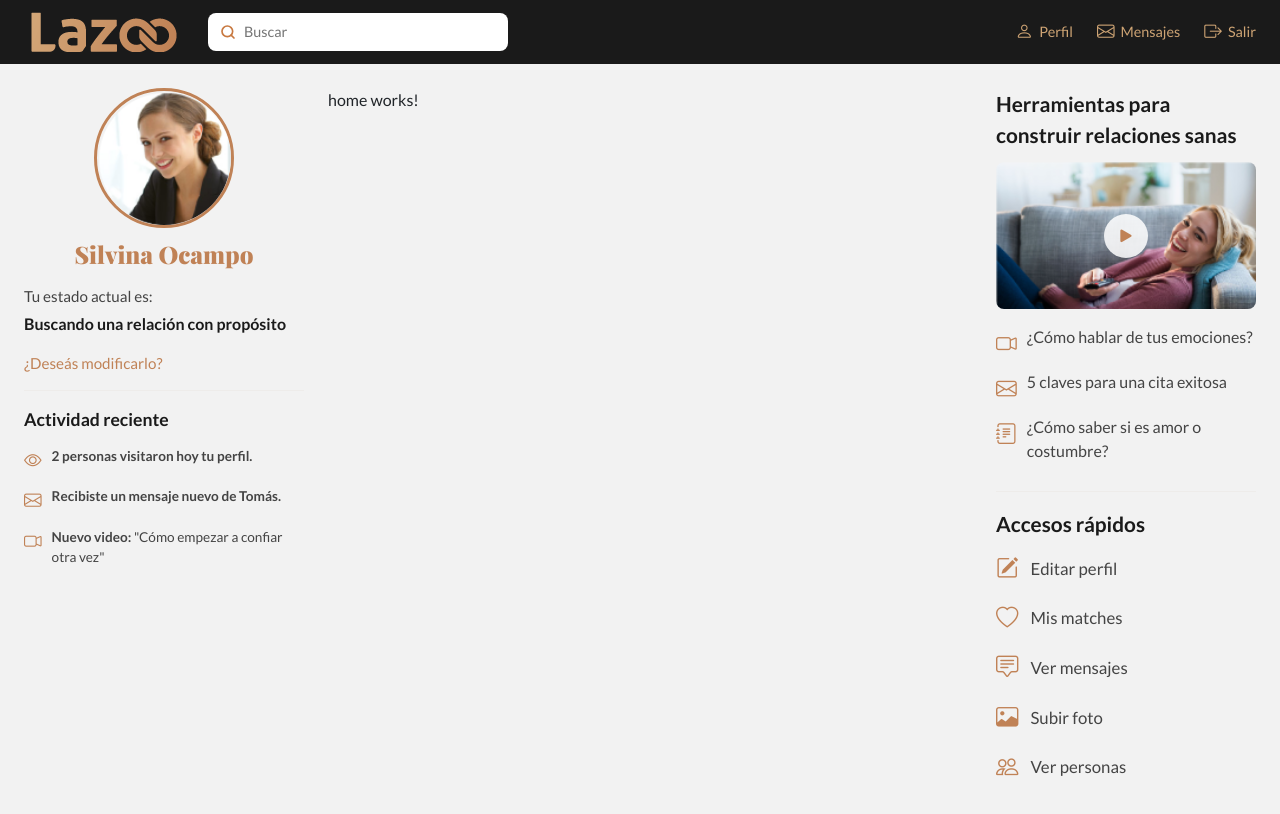
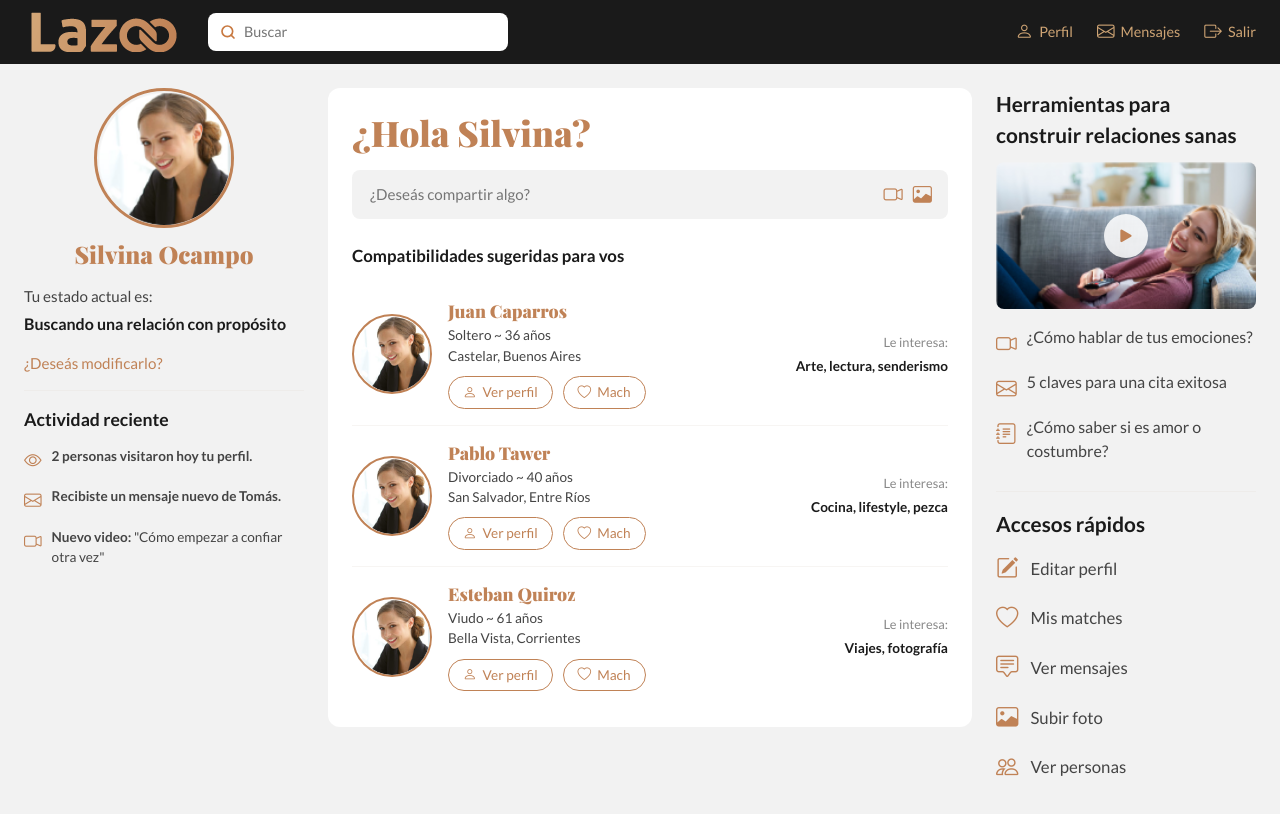
Before and after one commit to gaboqu/lazzo, an Angular app: page /home in a window 1280 px wide. Shown: the top 814 px of the page. Built offline with nearby package versions, Linux system fonts and the light colour scheme.

Commit message:
feat(home): apply visual identity styles and layout updates

```diff
--- a/src/app/layout/main-layout/main-layout.component.css
+++ b/src/app/layout/main-layout/main-layout.component.css
@@ -6,8 +6,10 @@
   padding: 24px;
   min-height: calc(100vh - 65px);
   background-color: #f2f2f2;
+  align-items: start;
+  max-width: 1400px;
+  margin: 0 auto;
 }
-
 .sidebar-left {
   grid-area: sidebar-left;
 }
--- a/src/app/pages/home/home.component.css
+++ b/src/app/pages/home/home.component.css
@@ -0,0 +1,165 @@
+.home-container {
+  background-color: #fff;
+  border-radius: 12px;
+  padding: 24px;
+}
+
+.home-greeting {
+  font-family: var(--font-title);
+  color: #c08256;
+  font-size: 2.2rem;
+  margin-bottom: 16px;
+}
+
+.share-bar {
+  display: flex;
+  align-items: center;
+  background-color: #f2f2f2;
+  border-radius: 8px;
+  padding: 10px 16px;
+  gap: 12px;
+  margin-bottom: 24px;
+}
+
+.share-input {
+  flex: 1;
+  border: none;
+  background: transparent;
+  font-family: var(--font-body);
+  font-size: 0.95rem;
+  color: #444;
+  outline: none;
+}
+
+.share-actions {
+  display: flex;
+  gap: 10px;
+}
+
+.share-icon {
+  color: #c08256;
+  font-size: 1.2rem;
+  cursor: pointer;
+}
+
+.suggestions-container {
+  margin-top: 8px;
+}
+
+.suggestions-title {
+  font-family: var(--font-body);
+  font-weight: 700;
+  font-size: 1.05rem;
+  color: #1a1a1a;
+  margin-bottom: 20px;
+}
+
+.suggestion-item {
+  display: flex;
+  align-items: center;
+  gap: 16px;
+  padding: 12px 0;
+}
+
+.suggestion-photo-wrapper {
+  width: 80px;
+  height: 80px;
+  border-radius: 50%;
+  overflow: hidden;
+  flex-shrink: 0;
+  border: 2px solid #c08256;
+}
+
+.suggestion-photo {
+  width: 100%;
+  height: 100%;
+  object-fit: cover;
+}
+
+.suggestion-info {
+  flex: 1;
+}
+
+.suggestion-name {
+  font-family: var(--font-title);
+  color: #c08256;
+  font-size: 1.1rem;
+  margin-bottom: 4px;
+}
+
+.suggestion-detail {
+  font-family: var(--font-body);
+  font-size: 0.85rem;
+  color: #444;
+  margin: 0;
+}
+
+.suggestion-actions {
+  display: flex;
+  gap: 10px;
+  margin-top: 10px;
+}
+
+.btn-ver-perfil {
+  border: 1px solid #c08256;
+  background: transparent;
+  color: #c08256;
+  font-family: var(--font-body);
+  font-size: 0.85rem;
+  padding: 5px 14px;
+  border-radius: 20px;
+  cursor: pointer;
+  display: flex;
+  align-items: center;
+  gap: 6px;
+}
+
+.btn-ver-perfil:hover {
+  background-color: #c08256;
+  color: #fff;
+}
+
+.btn-mach {
+  border: 1px solid #c08256;
+  background: transparent;
+  color: #c08256;
+  font-family: var(--font-body);
+  font-size: 0.85rem;
+  padding: 5px 14px;
+  border-radius: 20px;
+  cursor: pointer;
+  display: flex;
+  align-items: center;
+  gap: 6px;
+}
+
+.btn-mach:hover {
+  background-color: #c08256;
+  color: #fff;
+}
+
+.suggestion-interests {
+  text-align: right;
+  min-width: 140px;
+}
+
+.interests-label {
+  font-family: var(--font-body);
+  font-size: 0.8rem;
+  color: #888;
+  margin-bottom: 4px;
+}
+
+.interests-value {
+  font-family: var(--font-body);
+  font-weight: 700;
+  font-size: 0.85rem;
+  color: #1a1a1a;
+  margin: 0;
+}
+
+.suggestion-divider {
+  border: none;
+  border-top: 1px solid #e0d8d0;
+  margin: 4px 0;
+}
--- a/src/app/pages/home/home.component.html
+++ b/src/app/pages/home/home.component.html
@@ -1 +1,92 @@
-<p>home works!</p>
+<div class="home-container">
+
+  <div class="home-header">
+    <h1 class="home-greeting">¿Hola Silvina?</h1>
+    <div class="share-bar">
+      <input type="text" class="share-input" placeholder="¿Deseás compartir algo?" maxlength="150" />
+      <div class="share-actions">
+        <i class="bi bi-camera-video share-icon"></i>
+        <i class="bi bi-image share-icon"></i>
+      </div>
+    </div>
+  </div>
+
+  <div class="suggestions-container">
+    <p class="suggestions-title">Compatibilidades sugeridas para vos</p>
+
+    <div class="suggestion-item">
+      <div class="suggestion-photo-wrapper">
+        <img src="assets/images/avatar-placeholder.png" alt="Juan Caparros" class="suggestion-photo" />
+      </div>
+      <div class="suggestion-info">
+        <h4 class="suggestion-name">Juan Caparros</h4>
+        <p class="suggestion-detail">Soltero ~ 36 años</p>
+        <p class="suggestion-detail">Castelar, Buenos Aires</p>
+        <div class="suggestion-actions">
+          <button class="btn-ver-perfil">
+            <i class="bi bi-person"></i> Ver perfil
+          </button>
+          <button class="btn-mach">
+            <i class="bi bi-heart"></i> Mach
+          </button>
+        </div>
+      </div>
+      <div class="suggestion-interests">
+        <p class="interests-label">Le interesa:</p>
+        <p class="interests-value">Arte, lectura, senderismo</p>
+      </div>
+    </div>
+
+    <hr class="suggestion-divider" />
+
+    <div class="suggestion-item">
+      <div class="suggestion-photo-wrapper">
+        <img src="assets/images/avatar-placeholder.png" alt="Pablo Tawer" class="suggestion-photo" />
+      </div>
+      <div class="suggestion-info">
+        <h4 class="suggestion-name">Pablo Tawer</h4>
+        <p class="suggestion-detail">Divorciado ~ 40 años</p>
+        <p class="suggestion-detail">San Salvador, Entre Ríos</p>
+        <div class="suggestion-actions">
+          <button class="btn-ver-perfil">
+            <i class="bi bi-person"></i> Ver perfil
+          </button>
+          <button class="btn-mach">
+            <i class="bi bi-heart"></i> Mach
+          </button>
+        </div>
+      </div>
+      <div class="suggestion-interests">
+        <p class="interests-label">Le interesa:</p>
+        <p class="interests-value">Cocina, lifestyle, pezca</p>
+      </div>
+    </div>
+
+    <hr class="suggestion-divider" />
+
+    <div class="suggestion-item">
+      <div class="suggestion-photo-wrapper">
+        <img src="assets/images/avatar-placeholder.png" alt="Esteban Quiroz" class="suggestion-photo" />
+      </div>
+      <div class="suggestion-info">
+        <h4 class="suggestion-name">Esteban Quiroz</h4>
+        <p class="suggestion-detail">Viudo ~ 61 años</p>
+        <p class="suggestion-detail">Bella Vista, Corrientes</p>
+        <div class="suggestion-actions">
+          <button class="btn-ver-perfil">
+            <i class="bi bi-person"></i> Ver perfil
+          </button>
+          <button class="btn-mach">
+            <i class="bi bi-heart"></i> Mach
+          </button>
+        </div>
+      </div>
+      <div class="suggestion-interests">
+        <p class="interests-label">Le interesa:</p>
+        <p class="interests-value">Viajes, fotografía</p>
+      </div>
+    </div>
+
+  </div>
+
+</div>
```
Also changed, not shown: 1 other file (tests, documents, lock files or other folders).
